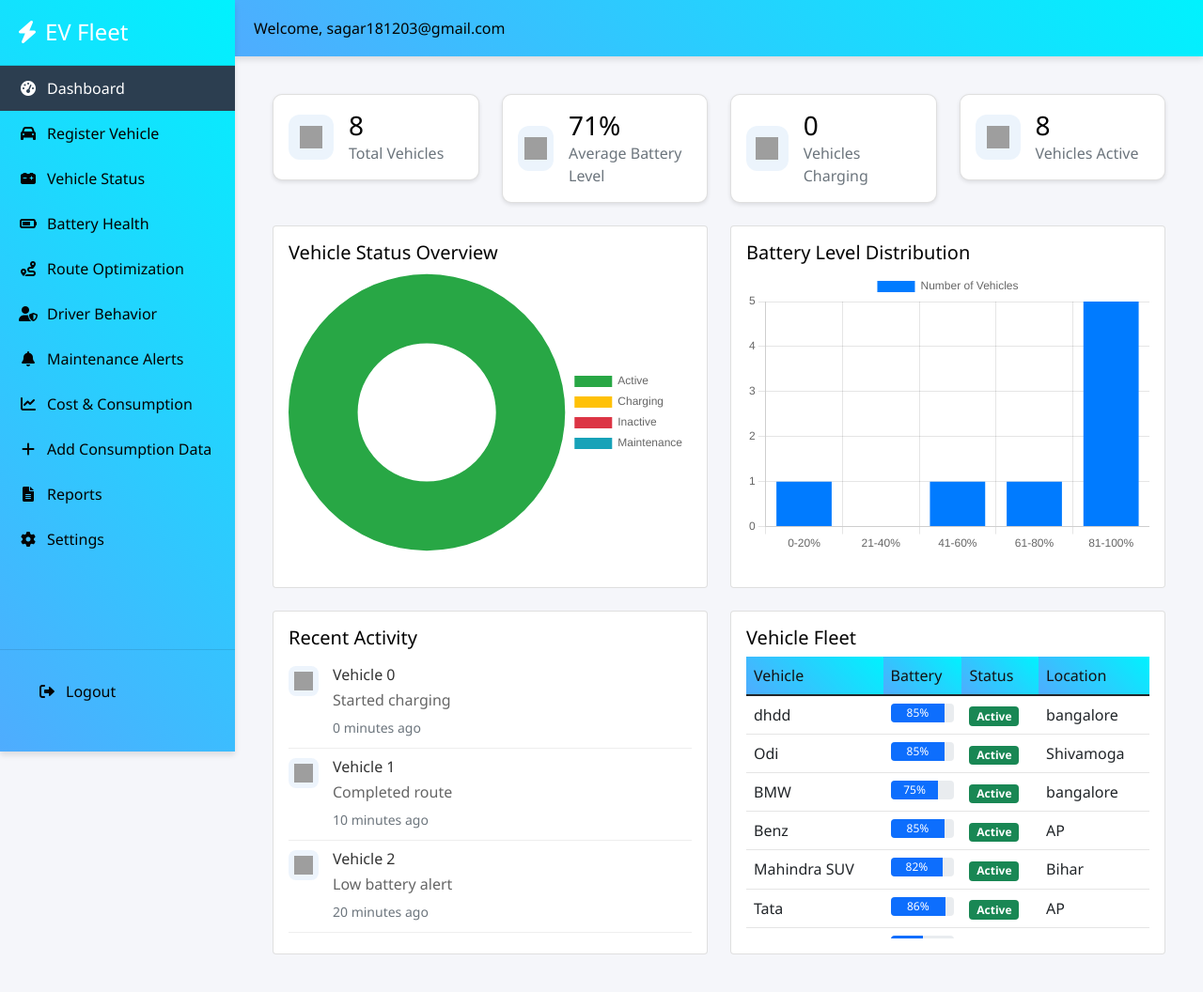
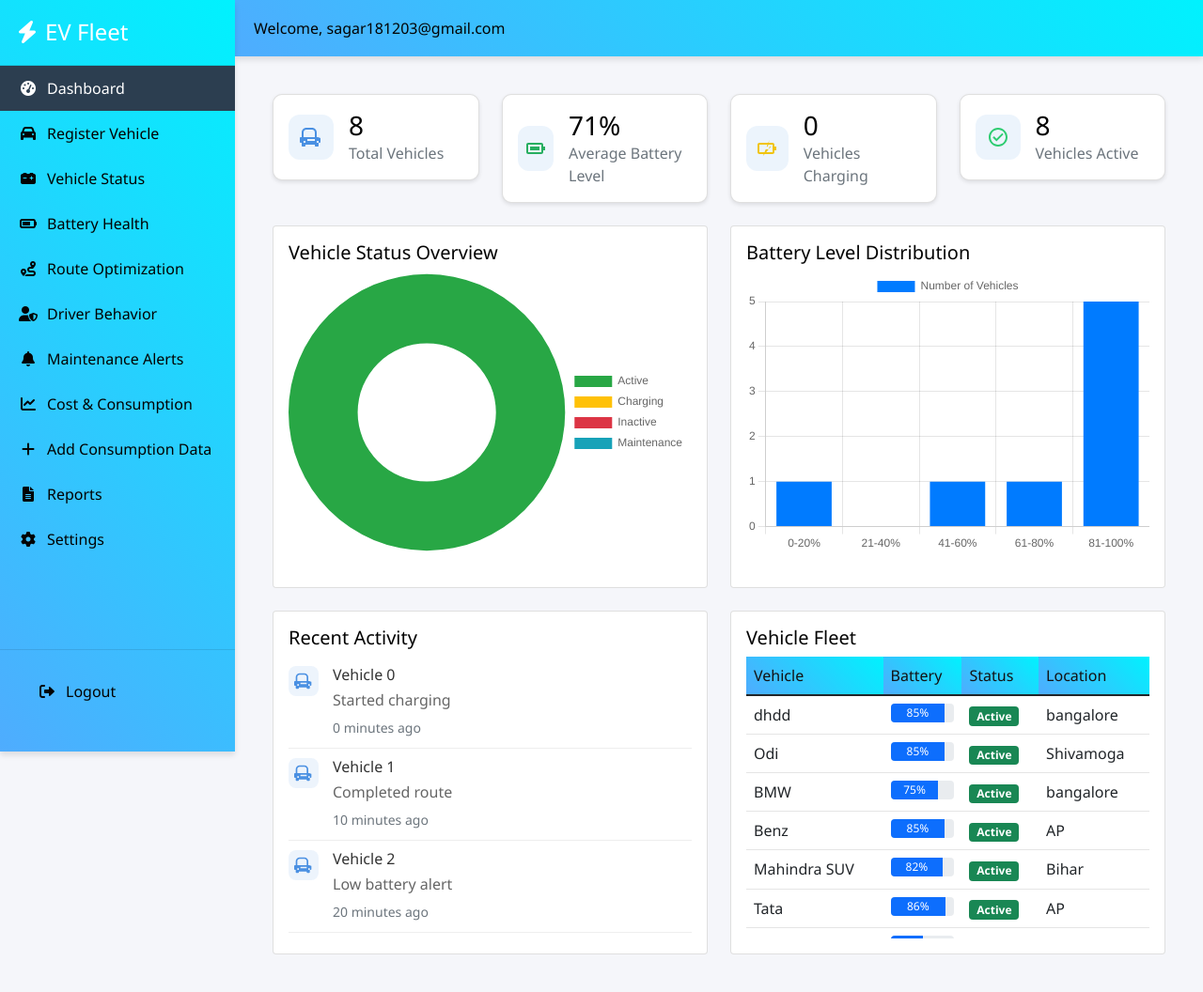
Before and after one commit to SivaparvathiSSP/EV_Fleet_Monitoring, a Flask app: page /dashboard in a window 1280 px wide. Shown: the whole page at 94% size. Run offline with Flask 3, Linux system fonts and the light colour scheme; a user stored in the database is signed in; grey boxes are pictures that could not be loaded.

Commit message:
final commit

```diff
--- a/static/css/style.css
+++ b/static/css/style.css
@@ -24,7 +24,7 @@
 body {
     background-color: var(--background-color);
     color: var(--text-primary);
-    font-family: 'Segoe UI', Tahoma, Geneva, Verdana, sans-serif;
+    font-family: 'Segoe UI','Segoe UI Emoji', 'Noto Color Emoji', 'Apple Color Emoji', Tahoma, Geneva, Verdana, sans-serif;
     margin: 0;
     padding: 0;
     overflow-x: hidden;
```
Also changed, not shown: instance/users.db, static/images/active.svg (added), static/images/battery.svg (added), static/images/car-small.svg (added), static/images/car.svg (added), static/images/charging.svg (added).
